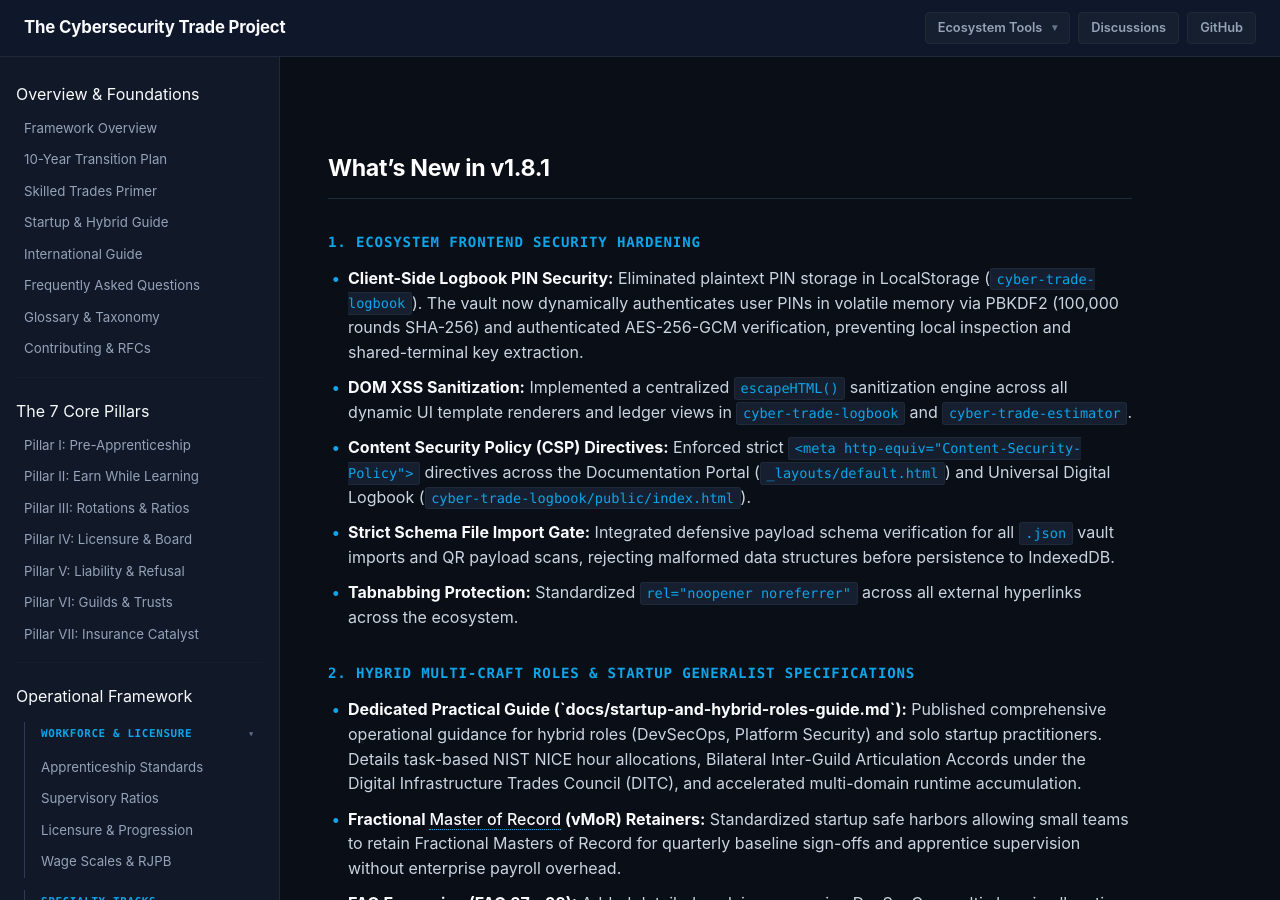
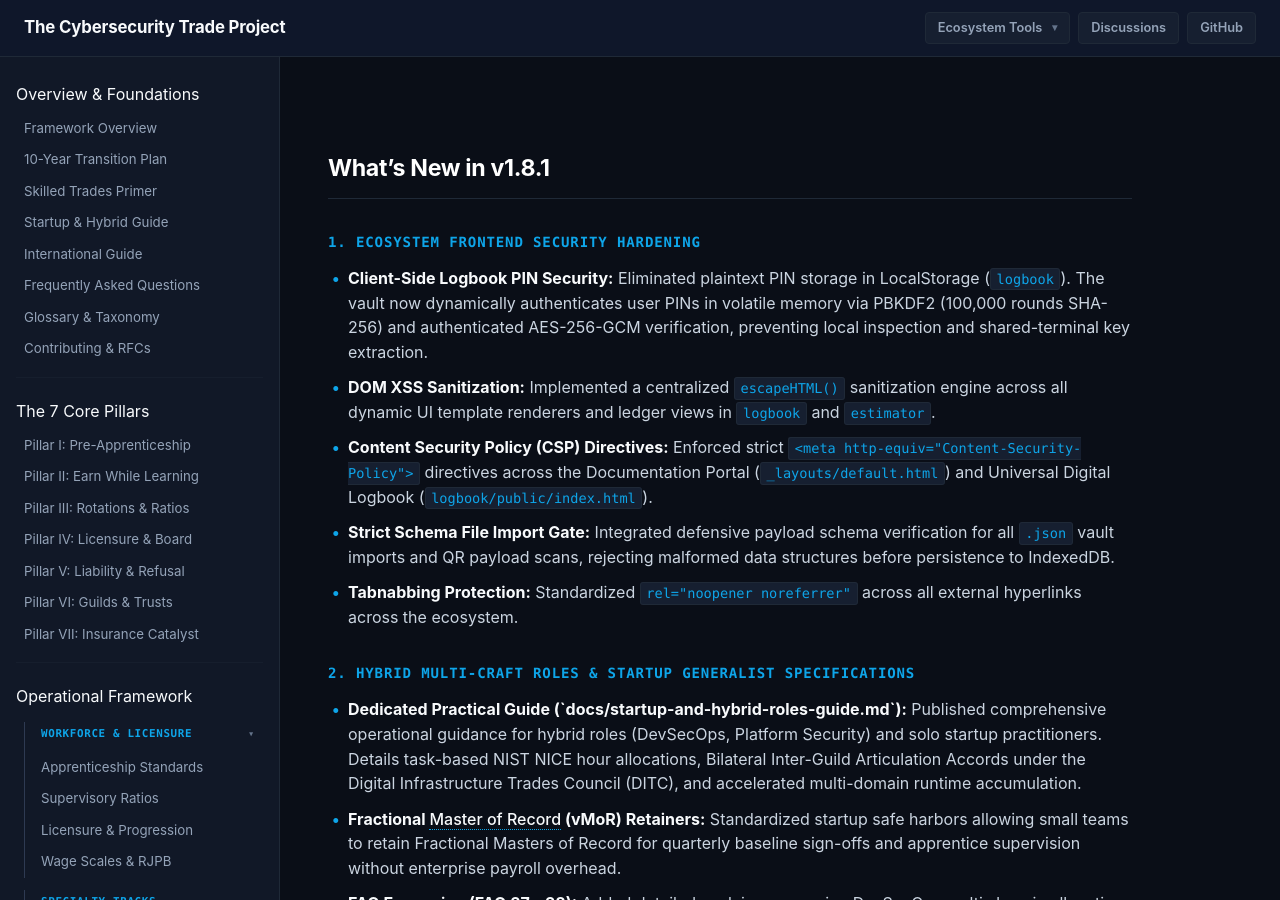
Before and after one commit to DanielTolczyk/the-cyber-trade-project, a Jekyll site: the page built from docs/releases/v1.8.1.md, in a window 1280 px wide and 900 px high. Built offline with Jekyll 4.4.1, drawn with Linux system fonts in a browser that asks for light colours; our own code applies the rules of GitHub Pages for plain Markdown files.

Commit message:
chore(taxonomy): align Jekyll baseurl to /framework and update cross-repo scripts

```diff
--- a/_config.yml
+++ b/_config.yml
@@ -1,6 +1,8 @@
 title: The Cybersecurity Trade Project
 description: Restructuring cybersecurity into a recognized skilled trade through apprenticeships, licensure, and underwriter accountability.
 version: "v1.8.1"
+baseurl: "/framework"
+url: "https://the-cyber-trade-project.github.io"
 markdown: kramdown
 kramdown:
   input: GFM
--- a/_includes/footer.html
+++ b/_includes/footer.html
@@ -5,10 +5,10 @@
       Licensed under <a href="https://creativecommons.org/licenses/by-sa/4.0/" target="_blank" rel="noopener noreferrer">CC BY-SA 4.0</a>.
     </p>
     <p style="margin-top: 0.5rem;">
-      <a href="https://github.com/the-cyber-trade-project/the-cyber-trade-project" target="_blank" rel="noopener noreferrer">GitHub Repository</a> &bull;
-      <a href="https://github.com/the-cyber-trade-project/the-cyber-trade-project/discussions" target="_blank" rel="noopener noreferrer">Community Discussions</a> &bull;
-      <a href="https://the-cyber-trade-project.github.io/cyber-trade-estimator/">Career Estimator</a> &bull;
-      <a href="https://the-cyber-trade-project.github.io/cyber-trade-logbook/">Digital Logbook</a>
+      <a href="https://github.com/the-cyber-trade-project/framework" target="_blank" rel="noopener noreferrer">GitHub Repository</a> &bull;
+      <a href="https://github.com/the-cyber-trade-project/framework/discussions" target="_blank" rel="noopener noreferrer">Community Discussions</a> &bull;
+      <a href="https://the-cyber-trade-project.github.io/estimator/">Career Estimator</a> &bull;
+      <a href="https://the-cyber-trade-project.github.io/logbook/">Digital Logbook</a>
     </p>
   </div>
 </footer>
--- a/_includes/header.html
+++ b/_includes/header.html
@@ -14,20 +14,20 @@
             <span class="item-title">Documentation Portal</span>
             <span class="item-desc">Explore framework &amp; governance</span>
           </a>
-          <a href="https://the-cyber-trade-project.github.io/cyber-trade-estimator/" class="dropdown-item">
+          <a href="https://the-cyber-trade-project.github.io/estimator/" class="dropdown-item">
             <span class="item-title">Career Estimator</span>
             <span class="item-desc">Calculate trade tier &amp; PLA hours</span>
           </a>
-          <a href="https://the-cyber-trade-project.github.io/cyber-trade-logbook/" class="dropdown-item">
+          <a href="https://the-cyber-trade-project.github.io/logbook/" class="dropdown-item">
             <span class="item-title">Digital Logbook</span>
             <span class="item-desc">Cryptographic runtime attestation PWA</span>
           </a>
         </div>
       </div>
-      <a href="https://github.com/the-cyber-trade-project/the-cyber-trade-project/discussions" target="_blank" rel="noopener noreferrer" class="tool-link">
+      <a href="https://github.com/the-cyber-trade-project/framework/discussions" target="_blank" rel="noopener noreferrer" class="tool-link">
         <span>Discussions</span>
       </a>
-      <a href="https://github.com/the-cyber-trade-project/the-cyber-trade-project" target="_blank" rel="noopener noreferrer" class="tool-link">
+      <a href="https://github.com/the-cyber-trade-project/framework" target="_blank" rel="noopener noreferrer" class="tool-link">
         <span>GitHub</span>
       </a>
     </div>
--- a/_layouts/default.html
+++ b/_layouts/default.html
@@ -16,7 +16,7 @@
   <meta property="og:site_name" content="The Cybersecurity Trade Project">
   <meta property="og:title" content="{% if page.title and page.title != site.title %}{{ page.title }} | {{ site.title }}{% else %}{{ site.title }}{% endif %}">
   <meta property="og:description" content="{{ site.description }}">
-  <meta property="og:url" content="https://the-cyber-trade-project.github.io/the-cyber-trade-project/">
+  <meta property="og:url" content="https://the-cyber-trade-project.github.io/framework/">
   <meta name="twitter:card" content="summary_large_image">
   <meta name="twitter:title" content="{% if page.title and page.title != site.title %}{{ page.title }} | {{ site.title }}{% else %}{{ site.title }}{% endif %}">
   <meta name="twitter:description" content="{{ site.description }}">
--- a/docs/releases/v1.8.1.md
+++ b/docs/releases/v1.8.1.md
@@ -1,9 +1,9 @@
 ## What's New in v1.8.1
 
 ### 1. Ecosystem Frontend Security Hardening
-* **Client-Side Logbook PIN Security:** Eliminated plaintext PIN storage in LocalStorage (`cyber-trade-logbook`). The vault now dynamically authenticates user PINs in volatile memory via PBKDF2 (100,000 rounds SHA-256) and authenticated AES-256-GCM verification, preventing local inspection and shared-terminal key extraction.
-* **DOM XSS Sanitization:** Implemented a centralized `escapeHTML()` sanitization engine across all dynamic UI template renderers and ledger views in `cyber-trade-logbook` and `cyber-trade-estimator`.
-* **Content Security Policy (CSP) Directives:** Enforced strict `<meta http-equiv="Content-Security-Policy">` directives across the Documentation Portal (`_layouts/default.html`) and Universal Digital Logbook (`cyber-trade-logbook/public/index.html`).
+* **Client-Side Logbook PIN Security:** Eliminated plaintext PIN storage in LocalStorage (`logbook`). The vault now dynamically authenticates user PINs in volatile memory via PBKDF2 (100,000 rounds SHA-256) and authenticated AES-256-GCM verification, preventing local inspection and shared-terminal key extraction.
+* **DOM XSS Sanitization:** Implemented a centralized `escapeHTML()` sanitization engine across all dynamic UI template renderers and ledger views in `logbook` and `estimator`.
+* **Content Security Policy (CSP) Directives:** Enforced strict `<meta http-equiv="Content-Security-Policy">` directives across the Documentation Portal (`_layouts/default.html`) and Universal Digital Logbook (`logbook/public/index.html`).
 * **Strict Schema File Import Gate:** Integrated defensive payload schema verification for all `.json` vault imports and QR payload scans, rejecting malformed data structures before persistence to IndexedDB.
 * **Tabnabbing Protection:** Standardized `rel="noopener noreferrer"` across all external hyperlinks across the ecosystem.
 
--- a/scripts/release.py
+++ b/scripts/release.py
@@ -141,7 +141,7 @@
             f"Please author comprehensive, structured release notes before publishing."
         )
 
-    changelog_link = f"**Full Changelog**: https://github.com/the-cyber-trade-project/the-cyber-trade-project/compare/{prev_tag}...{v_clean}"
+    changelog_link = f"**Full Changelog**: https://github.com/the-cyber-trade-project/framework/compare/{prev_tag}...{v_clean}"
     return f"{content}\n\n{changelog_link}"
 
 
@@ -183,7 +183,7 @@
             json.dump(cdata, f, indent=2)
 
     # 3. Update Estimator footer
-    estimator_index = REPO_ROOT.parent / "cyber-trade-estimator" / "public" / "index.html"
+    estimator_index = REPO_ROOT.parent / "estimator" / "public" / "index.html"
     if estimator_index.exists():
         with open(estimator_index, "r", encoding="utf-8") as f:
             text = f.read()
@@ -192,7 +192,7 @@
             f.write(text)
 
     # 4. Update Logbook specifications framework_version
-    logbook_specs = REPO_ROOT.parent / "cyber-trade-logbook" / "public" / "data" / "logbook_specifications.json"
+    logbook_specs = REPO_ROOT.parent / "logbook" / "public" / "data" / "logbook_specifications.json"
     if logbook_specs.exists():
         with open(logbook_specs, "r", encoding="utf-8") as f:
             ldata = json.load(f)
--- a/scripts/validate-specifications.py
+++ b/scripts/validate-specifications.py
@@ -267,14 +267,14 @@
                         f"[Ecosystem Version Sync Error] _config.yml version does not match current v{current_ver}."
                     )
 
-        # Verify cyber-trade-estimator parity
-        estimator_index = REPO_ROOT.parent / "cyber-trade-estimator" / "public" / "index.html"
+        # Verify estimator parity
+        estimator_index = REPO_ROOT.parent / "estimator" / "public" / "index.html"
         if estimator_index.exists():
             with open(estimator_index, "r", encoding="utf-8") as f:
                 content = f.read()
                 if f"v{current_ver}" not in content:
                     errors.append(
-                        f"[Ecosystem Version Sync Error] cyber-trade-estimator/public/index.html is missing reference to v{current_ver}."
+                        f"[Ecosystem Version Sync Error] estimator/public/index.html is missing reference to v{current_ver}."
                     )
     except Exception as e:
         errors.append(f"[Ecosystem Version Sync Error] Verification error: {e}")
```
Also changed, not shown: CONTRIBUTING.md (+1 -1 lines), README.md (+8 -8 lines), .github/ISSUE_TEMPLATE/config.yml, .github/profile/README.md.
